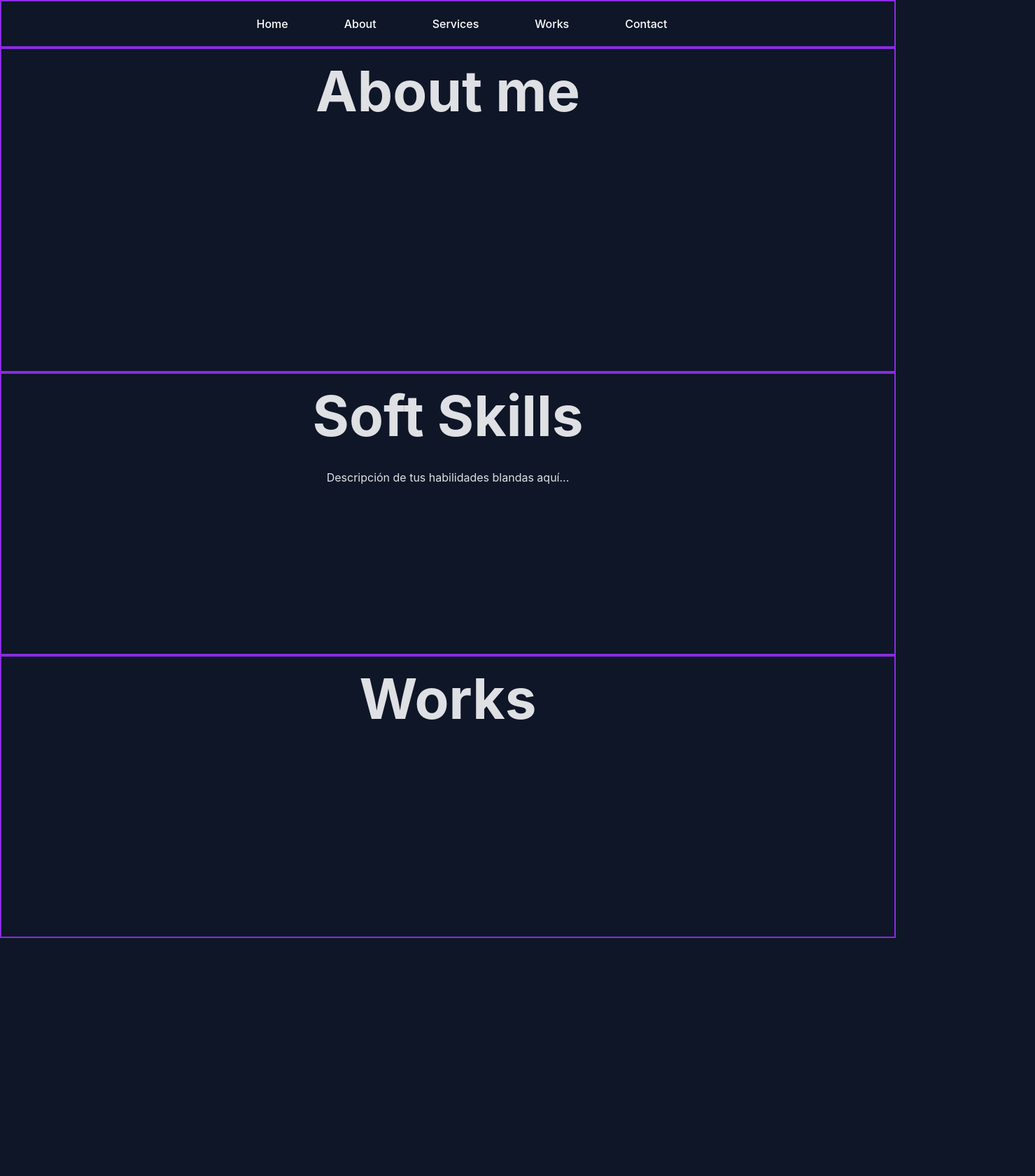
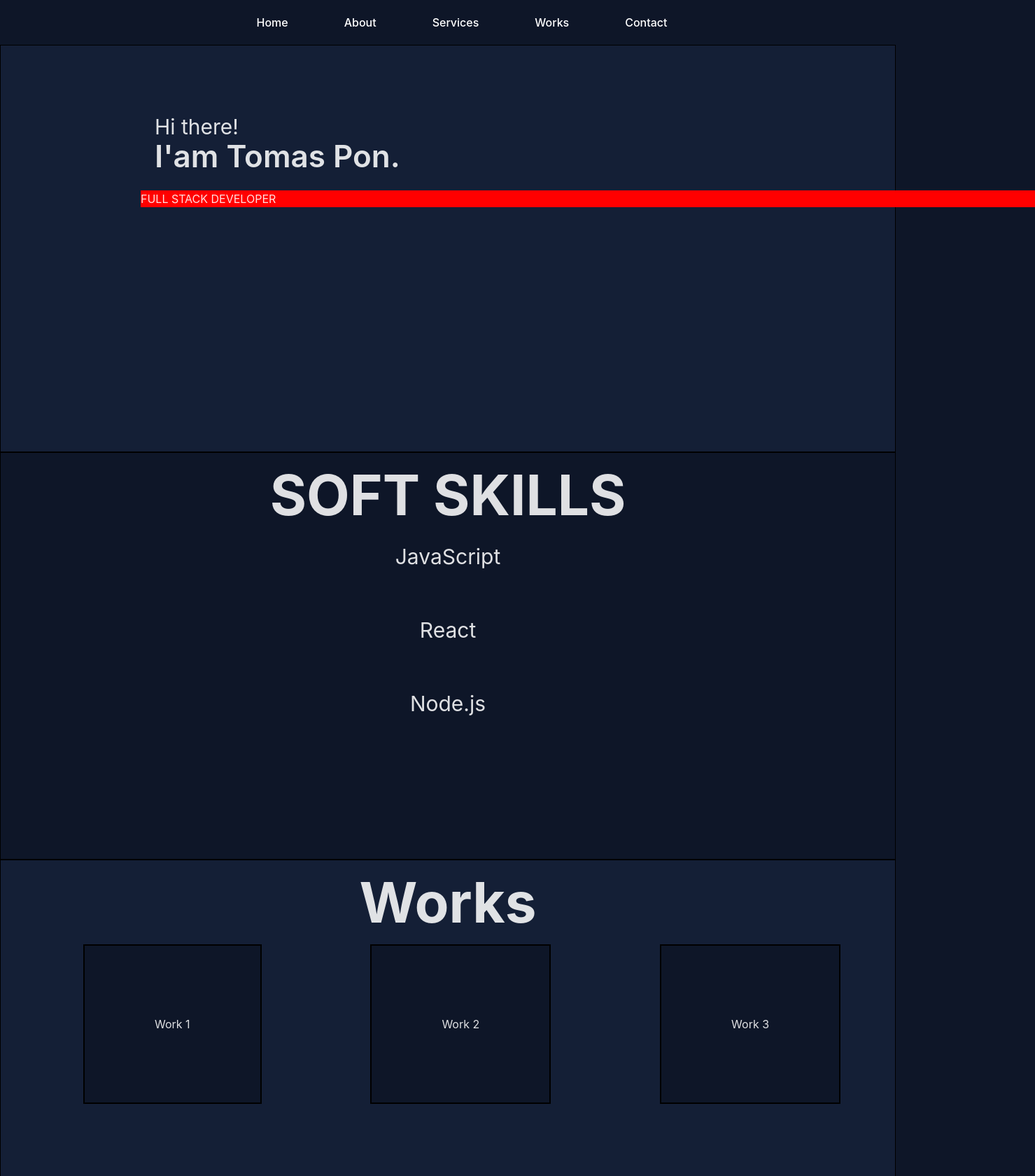
Before and after one commit to tomaspon/portfolio-tomaspon, a React (Vite) app in the folder client/: page / in a window 1280 px wide. Shown: the top 1680 px of the page at 70% size, 1479 px wide, since content can reach past the window. Before the commit the page ends 1340 px from the top, so only its background shows below. Built offline with nearby package versions, Linux system fonts and the light colour scheme.

Commit message:
components

```diff
--- a/client/src/components/Works/Works.jsx
+++ b/client/src/components/Works/Works.jsx
@@ -6,20 +6,25 @@ const Works = () => {
     <div className={style.container}>
     <section id="Works">
       <h2>Works</h2>
+      <div className={style.workContainers}>
       <ul>
         <li>
-            <div>
+            <div className={style.workContent}>
+              Work 1
             </div>
         </li>
         <li>
-            <div>
+            <div className={style.workContent}>
+              Work 2
             </div>
         </li>
         <li>
-            <div>
+            <div className={style.workContent}>
+              Work 3
             </div>
         </li>
       </ul>
+    </div>
     </section>
     </div>
   );
--- a/client/src/components/Works/Works.module.css
+++ b/client/src/components/Works/Works.module.css
@@ -1,7 +1,7 @@
 .container {
-    border: 2px solid blueviolet;
-    height: 400px;
-
+    border: 1px solid black;
+    background-color: #141f36;
+    height: 580px;
 }
 
 .container h2{
@@ -11,12 +11,21 @@
     margin: 0 auto;
 }
 
-
 .container ul{
     justify-content: center;
     display: flex;
+    flex-wrap: wrap;
+    flex-direction: row;
+    margin: 0 auto;
 }
+
 .container li{
-    margin: 30px;
+    margin: 0 auto;
     list-style: none;
+    background-color: #0E1628;
 }
+
+.workContent{
+    border: 2px solid black;
+    padding: 100px;
+}
--- a/client/src/components/about/About.jsx
+++ b/client/src/components/about/About.jsx
@@ -4,7 +4,11 @@ import style from "./About.module.css"
 const About = () => {
   return (
     <div className={style.container}>
-        <h2>About me</h2>
+      <div className={style.presentContainer}>
+        <h2>Hi there!</h2>
+        <h3>I'am Tomas Pon.</h3>
+        <p>FULL STACK DEVELOPER</p>
+      </div>
     </div>
 
 )}
--- a/client/src/components/about/About.module.css
+++ b/client/src/components/about/About.module.css
@@ -1,10 +1,29 @@
 .container{
-    height: 460px;
-    border: 2px solid blueviolet;
+    height: 580px;
+    border: 1px solid black;
+    background-color: #141f36;
 }
 
-.container h2{
-    justify-content: center;
-    font-size: 80px;
+.presentContainer{
+    text-align: start;
+    position: relative;
+    top: 80px;
+    left: 200px;
+}
+
+.presentContainer h2{
+    position: relative;
+    top: 14px;
+    font-size: 30px;
+    font-weight: 400;
     margin: 0px 20px 0px 20px;
 }
+.presentContainer h3{
+    font-weight: 600;
+    font-size: 44px;
+    margin: 0px 20px 0px 20px;
+}
+
+.presentContainer p{
+    background-color: red;
+}
--- a/client/src/components/contact/Contact.module.css
+++ b/client/src/components/contact/Contact.module.css
@@ -1,4 +1,4 @@
 .container{
-    height: 400px;
-    border: 2px solid blueviolet;
+    height: 580px;
+    border: 1px solid black;
 }
--- a/client/src/components/navBar/NavBar.module.css
+++ b/client/src/components/navBar/NavBar.module.css
@@ -1,7 +1,3 @@
-.container{
-    border: 2px solid blueviolet;
-}
-
 .container ul {
     display: flex;
     margin: 0 auto;
--- a/client/src/components/softSkills/SoftSkills.jsx
+++ b/client/src/components/softSkills/SoftSkills.jsx
@@ -5,8 +5,23 @@ const SoftSkills = () => {
   return (
     <div className={style.container}>
     <section id="softSkills">
-      <h2>Soft Skills</h2>
-      <p>Descripción de tus habilidades blandas aquí...</p>
+      <h2>SOFT SKILLS</h2>
+
+  <div className={style.skillsList}>
+
+      <div className={style.skill}>
+      <p>JavaScript</p>
+      </div>
+
+      <div className={style.skill}>
+      <p>React</p>
+      </div>
+
+      <div className={style.skill}>
+      <p>Node.js</p>
+      </div>
+    </div>
+
     </section>
     </div>
   );
--- a/client/src/components/softSkills/SoftSkills.module.css
+++ b/client/src/components/softSkills/SoftSkills.module.css
@@ -1,6 +1,6 @@
 .container{
-    height: 400px;
-    border: 2px solid blueviolet;
+    height: 580px;
+    border: 1px solid black;
 }
 
 .container h2{
@@ -9,3 +9,15 @@
     justify-content: center;
     margin: 0 auto;
 }
+
+
+.skillsList{
+    position: relative;
+    bottom: 24px;
+    font-size: 30px;
+    display: flex;
+    flex-wrap: wrap;
+    flex-direction: column;
+    margin: 0 auto;
+
+}
```
